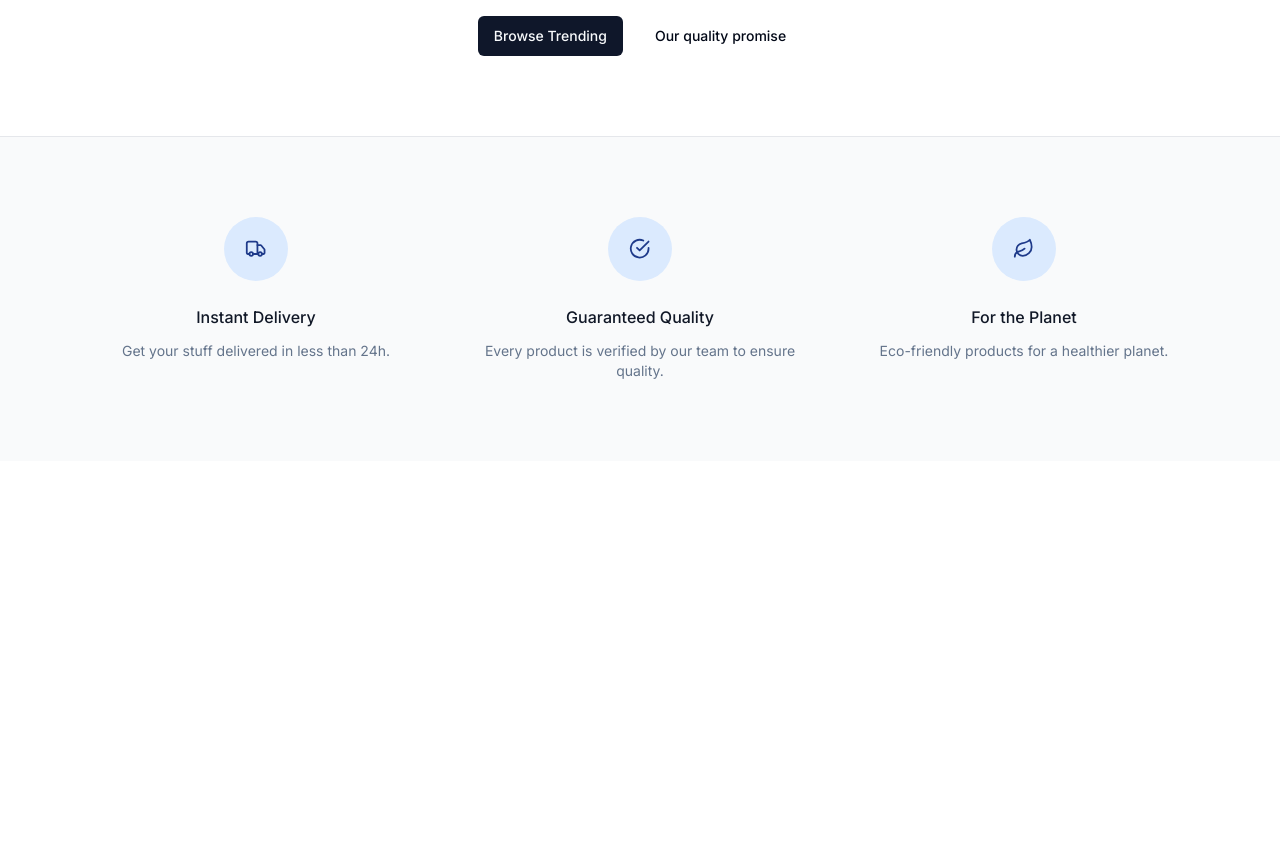
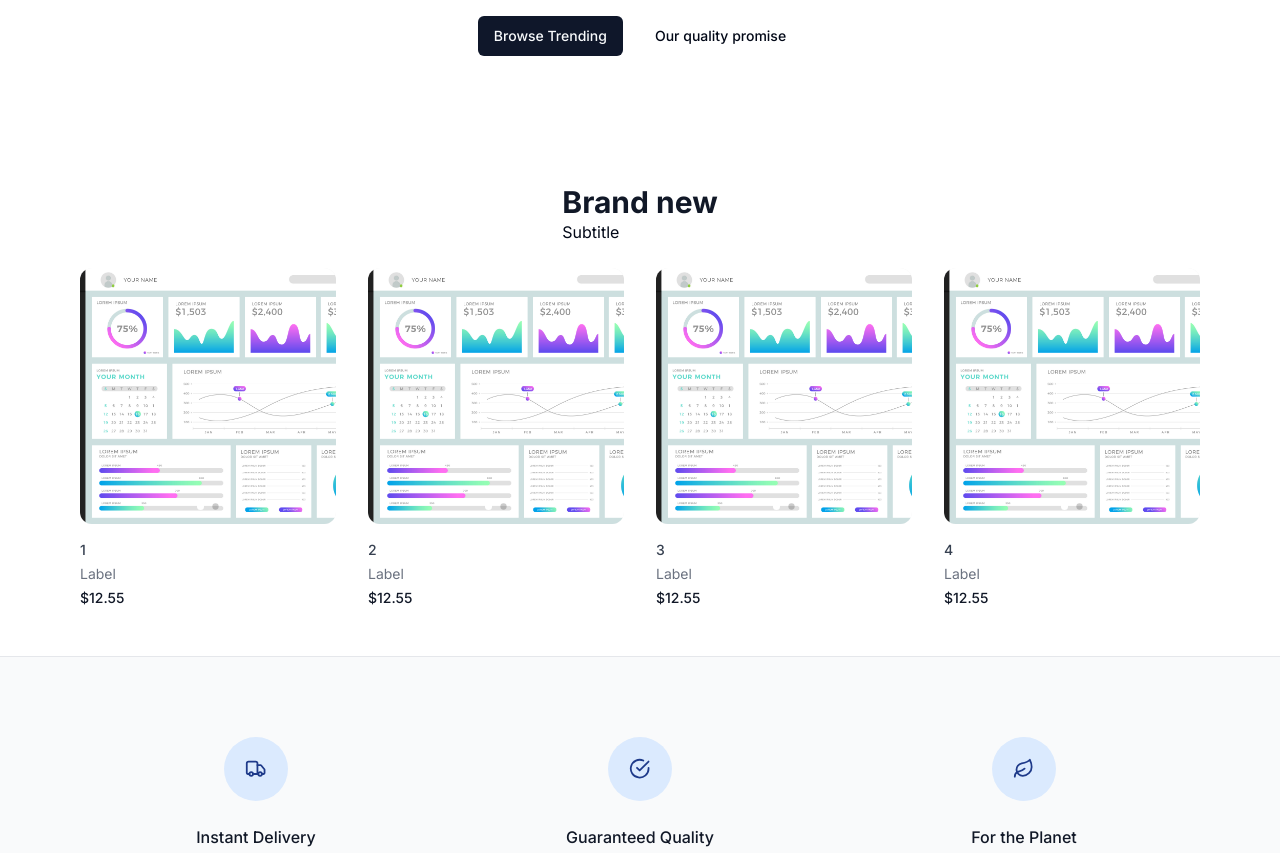
Before and after one commit to 0xOthmane/nextjs-front, a Next.js app: page / in a window 1280 px wide. Shown: the part 380-1233 px from the top of the page. Before the commit the page ends 864 px from the top, so only its background shows below. Built offline with nearby package versions, Linux system fonts and the light colour scheme.

Commit message:
feat: add ProductReel and ProductListing components

```diff
--- a/src/app/globals.css
+++ b/src/app/globals.css
@@ -74,3 +74,16 @@
     @apply bg-background text-foreground;
   }
 }
+
+.swiper-pagination-bullet {
+  width: 7px !important;
+  height: 7px !important;
+  background: rgba(255, 255, 255, 0.2);
+  scale: 0.9 !important;
+}
+
+.swiper-pagination-bullet-active {
+  color: #fff;
+  background: white !important;
+  scale: 1 !important;
+}
--- a/src/app/page.tsx
+++ b/src/app/page.tsx
@@ -1,3 +1,4 @@
+import ProductReel from "@/components/organisms/ProductReel";
 import MaxWidthWrapper from "@/components/organisms/MaxWidthWrapper";
 import { Button, buttonVariants } from "@/components/ui/button";
 import { CheckCircle, Leaf, Truck } from "lucide-react";
@@ -43,7 +44,7 @@ export default function Home() {
             <Button variant="ghost">Our quality promise</Button>
           </div>
         </div>
-        {/** TODO List Products */}
+        <ProductReel title="Brand new"/>
       </MaxWidthWrapper>
       <section className="border-t border-gray-200 bg-gray-50">
         <MaxWidthWrapper className="py-20">
--- /dev/null
+++ b/src/components/molecules/ProductListing.tsx
@@ -0,0 +1,52 @@
+"use client";
+
+import { useEffect, useState } from "react";
+import ProductPlaceholder from "../atoms/ProductPlaceholder";
+import Link from "next/link";
+import { cn, formatPrice } from "@/lib/utils";
+import ImageSlider from "../atoms/ImageSlider";
+
+interface ProductListingProps {
+  product: {
+    name: string;
+    category: string;
+  } | null;
+  index: number;
+}
+
+const ProductListing = ({ product, index }: ProductListingProps) => {
+  const [isVisible, setIsVisible] = useState(false);
+
+  useEffect(() => {
+    const timer = setTimeout(() => {
+      setIsVisible(true);
+    }, index * 75);
+    return () => clearTimeout(timer);
+  }, [index]);
+
+  if (!product || !isVisible) return <ProductPlaceholder />;
+
+  if (product && isVisible) {
+    return (
+      <Link
+        className={cn("invisible h-full w-full cursor-pointer group/main", {
+          "visible animate-in fade-in-5": isVisible,
+        })}
+        href={`/product/${product.name}`}
+      >
+        <div className="flex flex-col w-full">
+          <ImageSlider urls={['/nav/mixed.jpg', '/nav/mixed.jpg']} />
+          <h3 className="mt-4 font-medium text-sm text-gray-700">
+            {product.name}
+          </h3>
+          <p className="mt-1 text-sm text-gray-500">Label</p>
+          <p className="mt-1 font-medium text-sm text-gray-900">
+            {formatPrice(12.55)}
+          </p>
+        </div>
+      </Link>
+    );
+  }
+};
+
+export default ProductListing;
--- /dev/null
+++ b/src/components/organisms/ProductReel.tsx
@@ -0,0 +1,68 @@
+"use client";
+import { api } from "@/lib/api";
+import { useQuery } from "@tanstack/react-query";
+import Link from "next/link";
+import ProductListing from "../molecules/ProductListing";
+
+interface ProductReelProps {
+  title: string;
+  subtitle?: string;
+  href?: string;
+}
+
+const ProductReel = (props: ProductReelProps) => {
+  const { title, subtitle, href } = props;
+
+  const { isLoading, isError, isSuccess, data } = useQuery({
+    queryKey: ["productsList", ""],
+    queryFn: () => api.getProducts(),
+  });
+
+  return (
+    <section className="py-12">
+      <div className="md:flex md:items-center md:justify-center mb-4">
+        <div className="max-w-2xl px-4 lg:max-w-4xl lg:px-0">
+          {title ? (
+            <h1 className="text-2xl font-bold text-gray-900 sm:text-3xl">
+              {title}
+            </h1>
+          ) : (
+            "Title"
+          )}
+          {subtitle ? (
+            <p className="mt-2 text-sm text-muted-foreground">{subtitle}</p>
+          ) : (
+            "Subtitle"
+          )}
+        </div>
+        {href ? (
+          <Link
+            className="hidden text-sm font-medium text-blue-600 hover:text-blue-500 md:block"
+            href={href}
+          >
+            Shop the collection <span aria-hidden="true">&rarr;</span>
+          </Link>
+        ) : (
+          ""
+        )}
+      </div>
+      <div className="relative">
+        <div className="mt-6 flex items-center w-full">
+          <div className="w-full grid grid-cols-2 gap-x-4 gap-y-10 sm:gap-x-6 md:grid-cols-4 md:gap-y-10 lg:gap-x-8">
+            {/* {data?.data.map(()=>{ */}
+            {[1, 2, 3, 4].map((value, key) => (
+              <ProductListing
+                index={key}
+                product={{ name: value.toString(), category: "" }}
+                key={key}
+              />
+            ))}
+            {/* })} */}
+          </div>
+        </div>
+      </div>
+    </section>
+  );
+};
+
+export default ProductReel;
--- a/src/lib/api.ts
+++ b/src/lib/api.ts
@@ -7,5 +7,8 @@ export const api = {
   },
   verifyEmail: async () => {
     return axios.post('')
+  },
+  getProducts: async () => {
+    return axios.get('')
   }
 };
```
